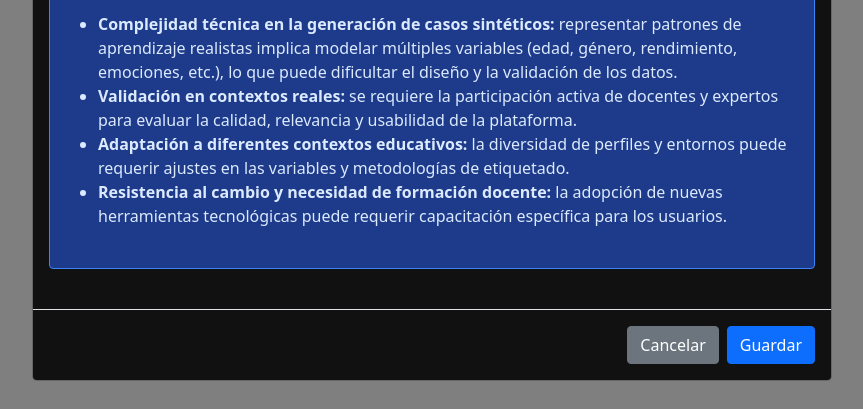
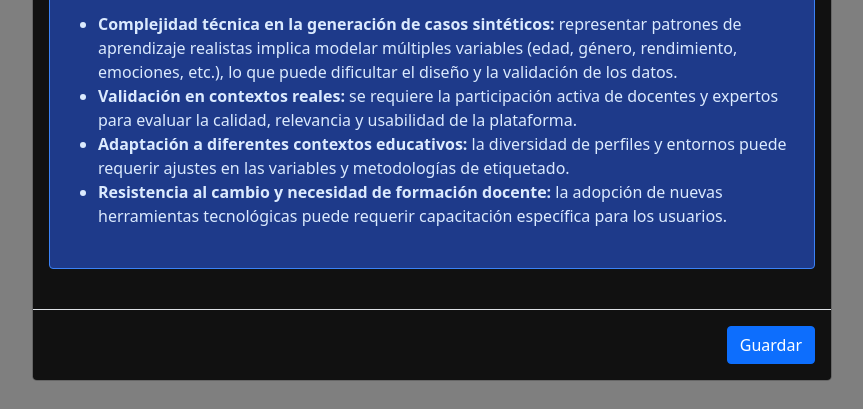
Before and after one commit to Rafaherrero/ALBA, a Django app: template ALBA/templates/index.html in a window 1280 px wide. Shown: the part 1416-1825 px from the top of the page, without its empty margins (208-1071 px from the left). Run offline with Django 3.2, Linux system fonts and the light colour scheme; the template is opened without the code that fills it, so the values that code supplies are empty.

Commit message:
Eliminado botón cancelar y cerrar del modal

```diff
--- a/ALBA/templates/index.html
+++ b/ALBA/templates/index.html
@@ -181,7 +181,6 @@
       </div>
 
       <div class="modal-footer">
-        <button type="button" class="btn btn-secondary" data-bs-dismiss="modal">Cancelar</button>
         <button type="button" class="btn btn-primary" id="saveProfile">Guardar</button>
       </div>
     </div>
```
